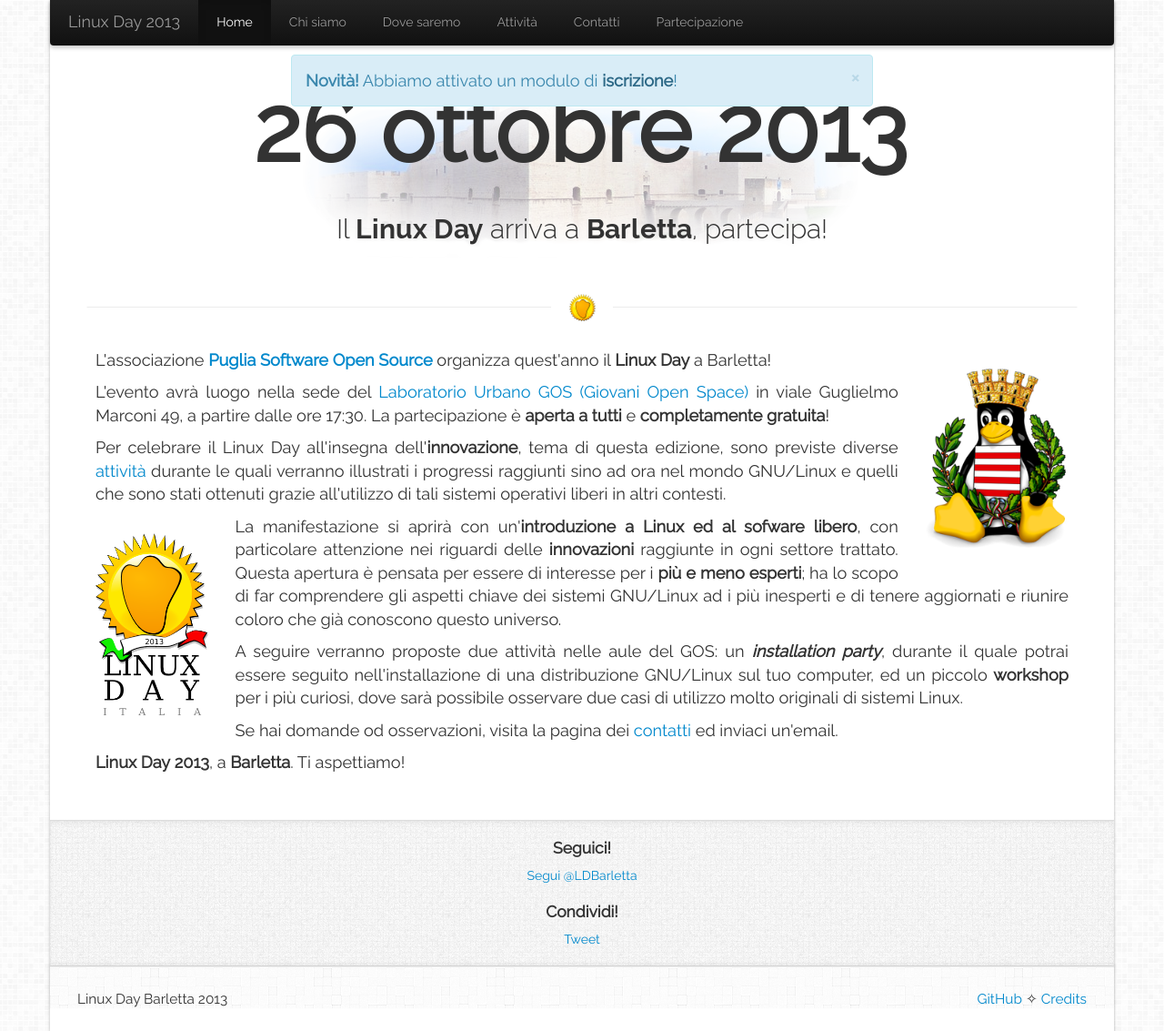
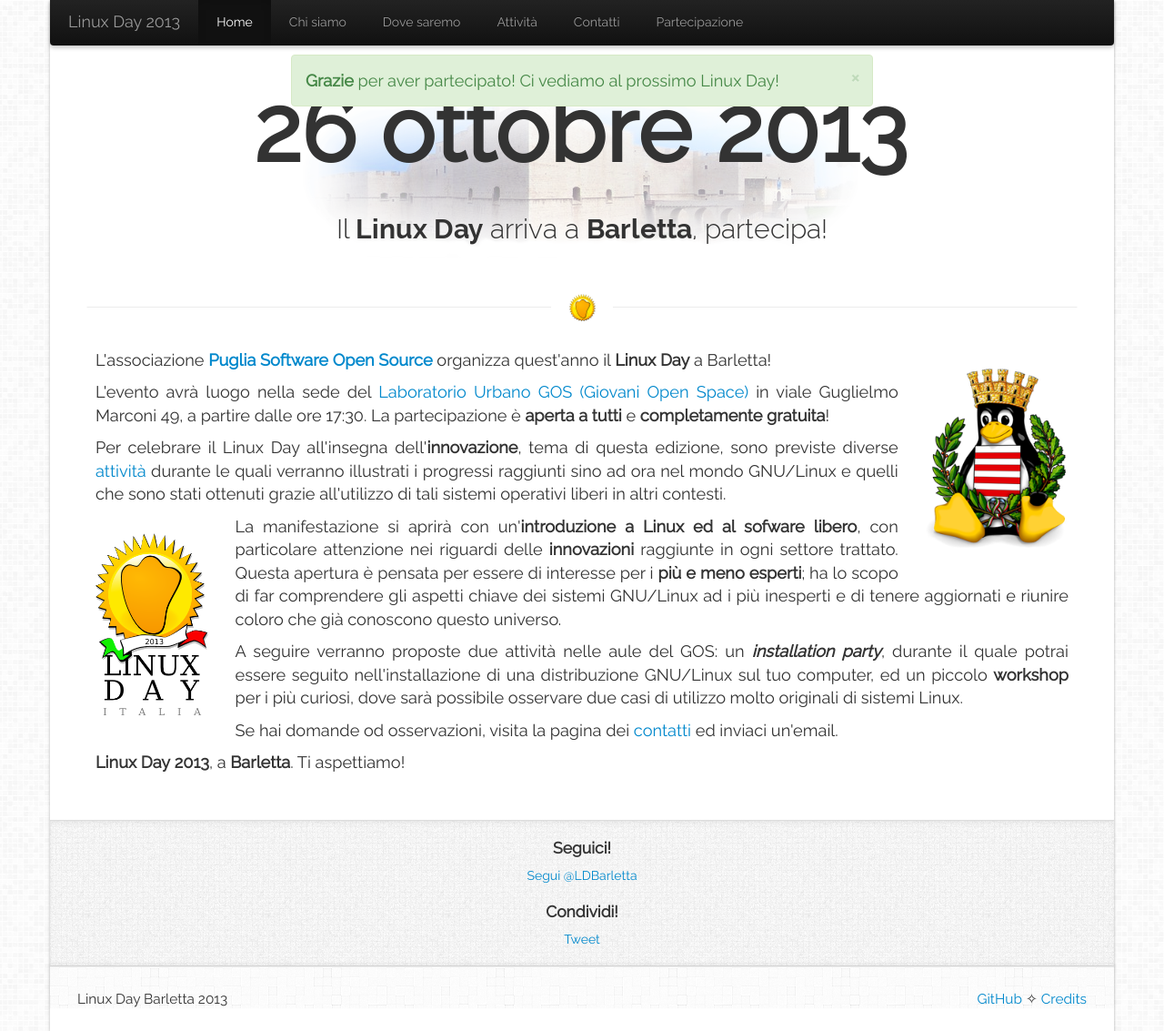
Before and after one commit to linuxdaybarletta/linuxdaybarletta2013.github.io, a Jekyll site: the page built from 00-index.html, in a window 1280 px wide and 1133 px high. Shown: the whole window at 91% size. Built offline with Jekyll 4.4.1, drawn with Linux system fonts in a browser that asks for light colours; nearby versions of some CDN libraries; Markdown is read by kramdown in place of the engine named in the settings; comment, search, counter and statistics services are not loaded.

Commit message:
Update alert in 00-index.html

```diff
--- a/00-index.html
+++ b/00-index.html
@@ -12,9 +12,9 @@
 weight: 1
 ---
 {% capture content %}
-<strong>Novità!</strong> Abbiamo attivato un modulo di <a class="alert-link" href="linuxday-barletta-2013-partecipazione.html#modulo">iscrizione</a>!
+<strong>Grazie</strong> per aver partecipato! Ci vediamo al prossimo Linux Day!
 {% endcapture %}
-{% include alert.html type="info" content=content %}
+{% include alert.html type="success" content=content %}
 <a href="index.html">
     <img src="assets/img/linuxday-barletta-tux.png" alt="Linux Day 2013 - Barletta" class="hidden-phone pull-right" style="height:200px">
 </a>
```
